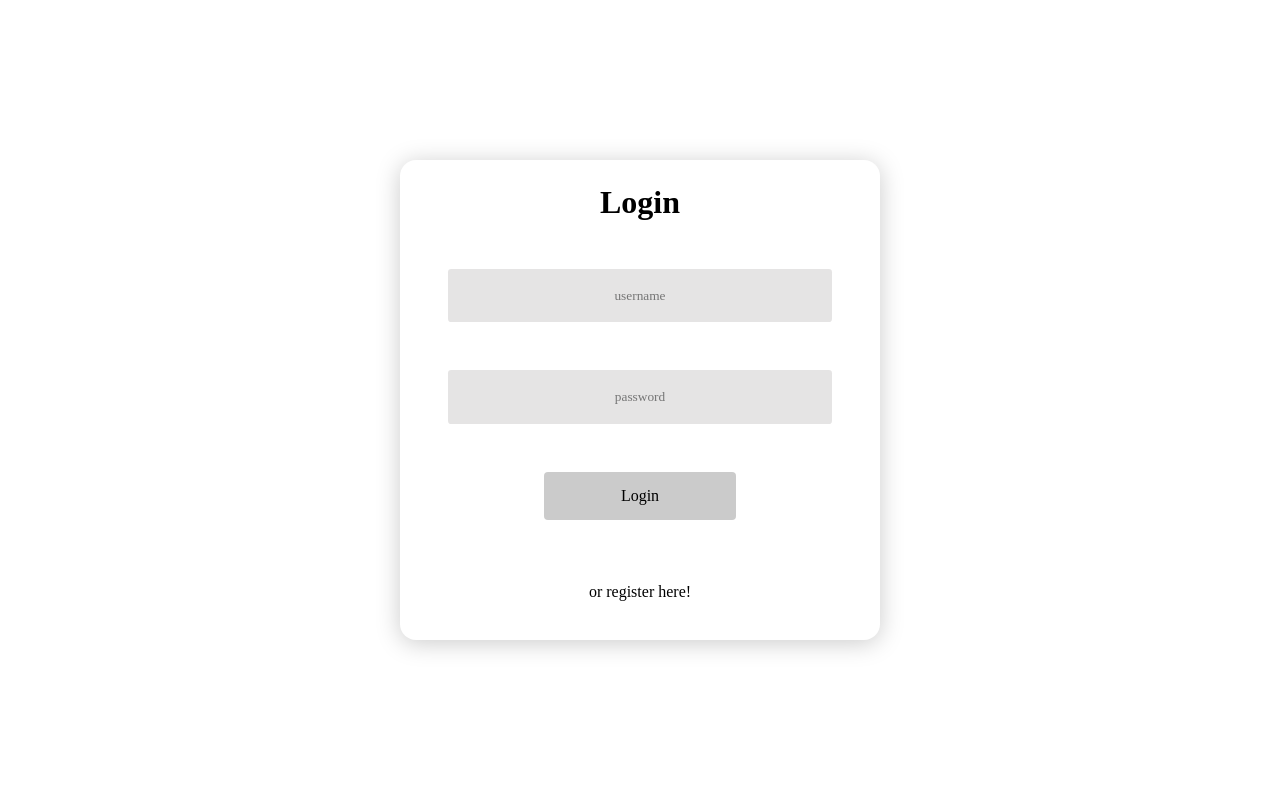
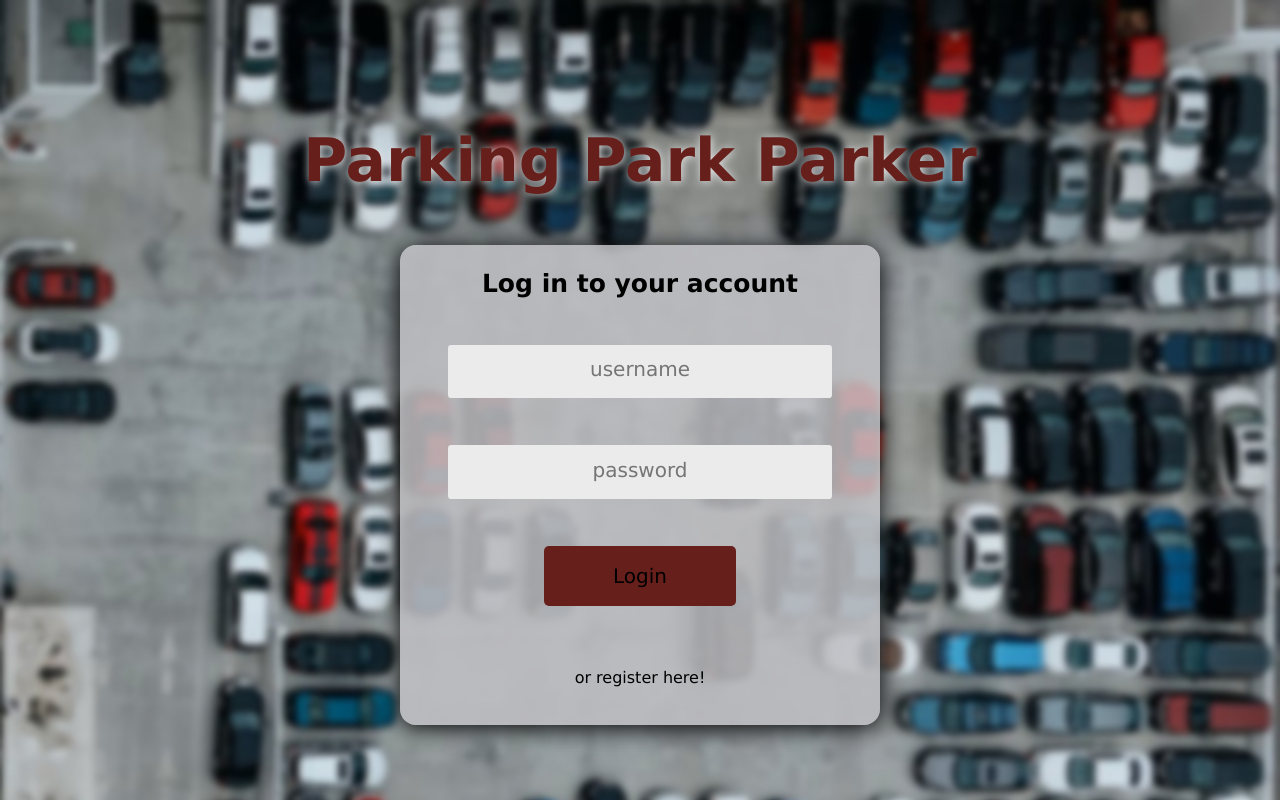
Before and after one commit to amyrman/edu-java-bravoparking, a React (Create React App) app in the folder frontend/: page / in a window 1280 px wide. Built offline with nearby package versions, Linux system fonts and the light colour scheme.

Commit message:
Design for login-page done

```diff
--- a/frontend/src/App.js
+++ b/frontend/src/App.js
@@ -1,9 +1,11 @@
 import LoginForm from "./components/loginform";
-
+import Header from "./components/header";
+import "./css/main.css";
 
 function App() {
   return (
     <div className='page'>
+      <Header />
       <LoginForm />
     </div>
   );
--- /dev/null
+++ b/frontend/src/components/header.js
@@ -0,0 +1,13 @@
+import "../css/header.css"
+
+const Header = () => {
+
+    return (
+
+        <div className="header">
+            <h1 className="parking">Parking Park Parker</h1>
+        </div>
+    )
+}
+
+export default Header;
--- a/frontend/src/components/loginform.js
+++ b/frontend/src/components/loginform.js
@@ -1,5 +1,6 @@
 import React, { useState } from "react";
-import "./loginform.css"
+import "../css/loginform.css"
+
 
 
 const LoginForm = () => {
@@ -13,8 +14,10 @@ const LoginForm = () => {
 
 
     return (
+
+
         <div className="container">
-            <h1>Login</h1>
+            <h1 className="login-h1">Log in to your account</h1>
             <input type="text" placeholder="username" />
             <input type="password" placeholder="password" />
 
--- /dev/null
+++ b/frontend/src/css/header.css
@@ -0,0 +1,12 @@
+.header{
+    margin: 0;
+    padding:0;
+}
+
+.parking {
+    font-size: 60px;
+    margin: 50px;
+    color: rgb(102, 31, 26);
+    text-shadow: 1px 1px 10px rgb(227, 227, 227);
+    font-family:Verdana, Geneva, Tahoma, sans-serif;
+}
--- a/frontend/src/components/loginform.css
+++ b/frontend/src/css/loginform.css
@@ -1,26 +1,11 @@
-* {
-    margin: 0;
-    padding: 0;
-    box-sizing: border-box;
-    font-family: 'Times New Roman', Times, serif;
-}
-
-.page{
-    height: 100vh;
-    width: 100%;
-    display: flex;
-    justify-content: center;
-    align-items: center;
-
-}
 
 .container {
-    background-color: white;
+    background-color: rgba(192, 193, 196, 0.842);
     height: 30em;
     width: 30em;
     position: relative;
     border-radius:1em;
-    box-shadow: 0 0.188em 1.550em rgb(203, 203, 203);
+    box-shadow: 0 0.188em 1.550em rgb(0, 0, 0);
     display: flex;
     flex-direction: column;
     align-items: center;
@@ -28,9 +13,13 @@
 
 }
 
+.login-h1{
+    font-size: 25px;
+}
+
 input {
     border: none;
-    background-color: rgb(229, 228, 228);
+    background-color: rgb(235, 235, 235);
     height: 4em;
     width: 80%;
     border-radius: 0.25em;
@@ -39,19 +28,24 @@ input {
 }
 
 input:focus{
-    outline-color:rgb(203, 203, 203);
+    outline-color: rgb(102, 31, 26);
+}
+
+input::placeholder{
+    font-size: 1.5em;
 }
 
 .login-btn {
     width: 40%;
     height: 3em;
-    background-color: rgb(203, 203, 203);
+    background-color:  rgb(102, 31, 26);
     display: flex;
     justify-content: center;
     align-items: center;
     transition: 0.5s;
     border-radius: 0.25em;
     cursor: pointer;
+    font-size: 20px;
 }
 
 .login-btn:hover {transform: scale(1.25);}
@@ -84,7 +78,7 @@ input:focus{
     align-items: center;
     justify-content: center;
     border-radius: 0.25em;
-    background-color: black;
+    background-color:  rgb(102, 31, 26);
     color: white;
     bottom: 0;
     transform: scale(1);
--- /dev/null
+++ b/frontend/src/css/main.css
@@ -0,0 +1,17 @@
+* {
+    margin: 0;
+    padding: 0;
+    box-sizing: border-box;
+    font-family:'Lucida Sans', 'Lucida Sans Regular', 'Lucida Grande', 'Lucida Sans Unicode', Geneva, Verdana, sans-serif;
+}
+
+.page{
+    height: 100vh;
+    width: 100%;
+    display: flex;
+    flex-direction: column;
+    justify-content: center;
+    align-items: center;
+    background-image: url("../pictures/parking.jpg");
+    background-size: 100%;
+}
```
Also changed, not shown: frontend/src/pictures/parking.jpg (added).
